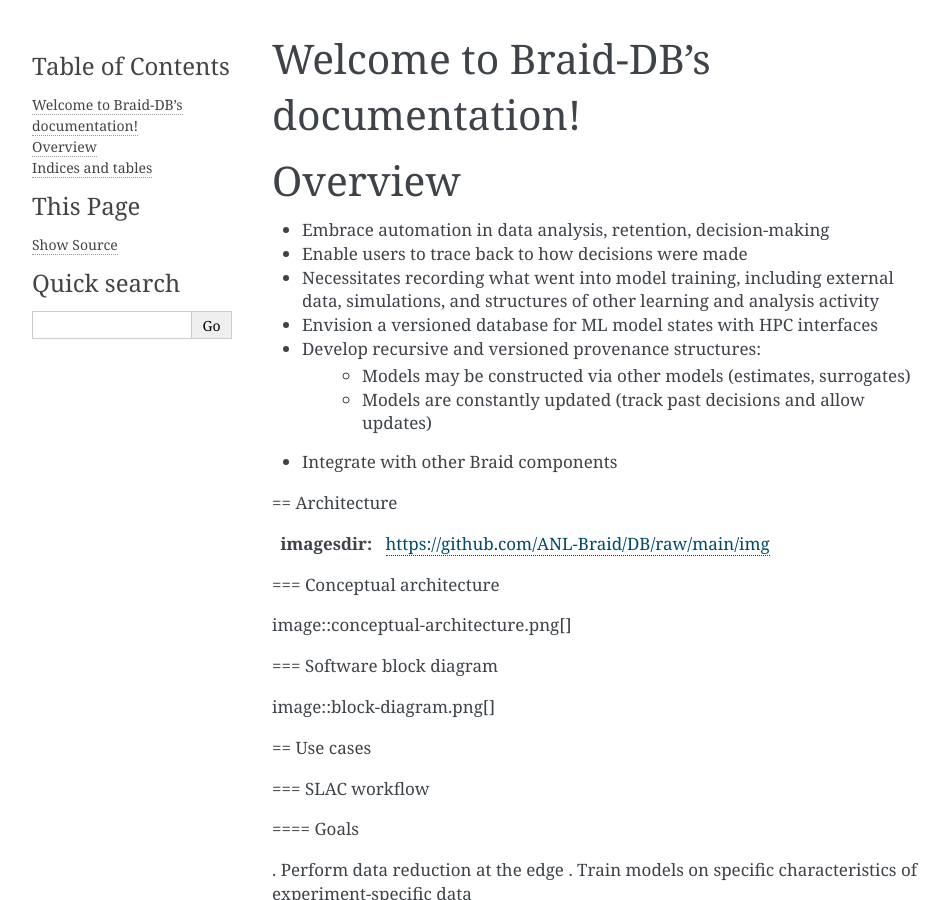
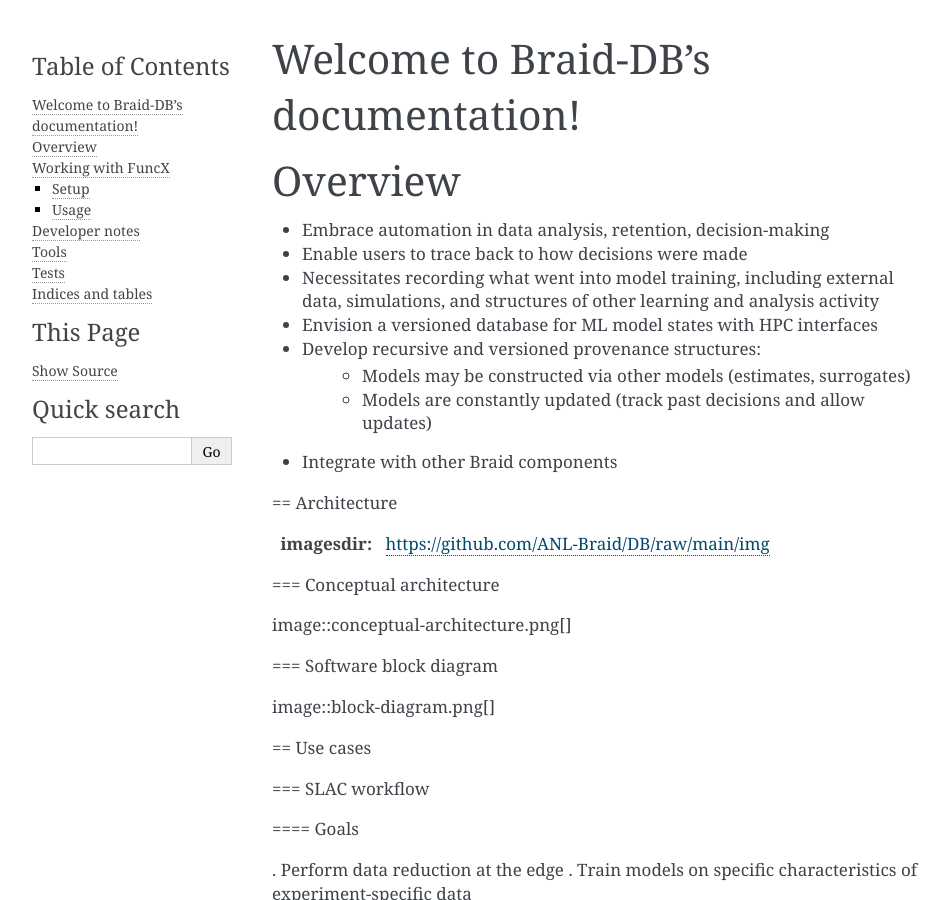
Before and after one commit to ANL-Braid/DB, a Sphinx documentation site: the page built from docs/source/index.rst, in a window 1280 px wide and 900 px high. Shown: the whole window, without its empty margins (148-1098 px from the left). Built offline with Sphinx 7.4.7, drawn with Linux system fonts in a browser that asks for light colours; some of the changed text lies outside the part shown.

Commit message:
Change index.rst section headers from funcX down

```diff
--- a/docs/source/index.rst
+++ b/docs/source/index.rst
@@ -176,14 +176,17 @@
 * Tests can be run using scripts in the `test` directory.
 * Unit tests can be run with the command `poetry run pytest pytests/` which will run the pytest test driver from the current virtual environment on all then tests defined in the `pytests` directory.
 
-== Working with FuncX
+Working with FuncX
+==================
 
-=== Setup
+Setup
+-----
 
 . `pip install funcx funcx-endpoint`
 
 
-=== Usage
+Usage
+-----
 
 Using FuncX requires that the `funcx-endpoint` be installed in a working environment whether it is a conda, pip or otherwise installed process.
 
@@ -208,7 +211,8 @@
 
 5. *Deprecated at this time* To test invoking the add record function via funcx, run the command: `.venv/bin/funcx-add-record --endpoint-id <endpoint_id> --function-id <function_id>` using the value for endpoint id and function id output in the previous steps. This should output the record id. One can use a tool like `sqlite3` to verify that records are stored in the database file.  *Deprecated at this time*
 
-== Developer notes
+Developer notes
+===============
 
 * There is a high-level SQL API wrapper in db_tools called BraidSQL. +
   This API is generic SQL, it does not know about Braid concepts
@@ -219,7 +223,8 @@
 * We constantly check the DB connection because this is useful when
   running workflows
 
-== Tools
+Tools
+=====
 
 bin/braid-db-create::
 Creates a DB based on the structure in braid-db.sql
@@ -227,7 +232,8 @@
 bin/braid-db-print::
 Print the DB to text
 
-== Tests
+Tests
+=====
 
 Tests are in the test/ directory.
 
```
